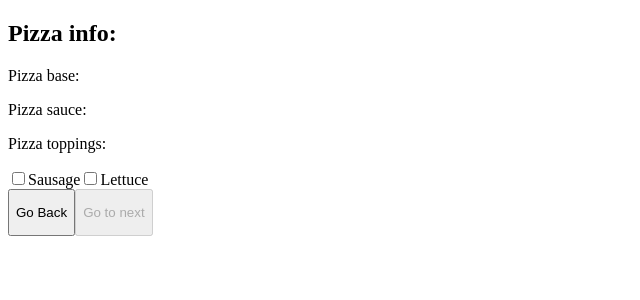
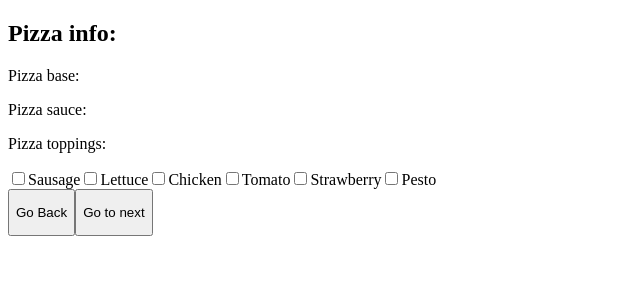
Before and after one commit to oksuriini/byop, an Angular app: page /toppings in a window 1280 px wide. Shown: the top 300 px of the page, without its empty margins (0-640 px from the left). Built offline with nearby package versions, Linux system fonts and the light colour scheme.

Commit message:
implement toppings

```diff
--- a/src/app/final/final.component.html
+++ b/src/app/final/final.component.html
@@ -1,2 +1,2 @@
-<p>final works!</p>
+<button type="button" [disabled]="disableButton">Generate pizza</button>
 <button type="" routerLink="/toppings"><p>Go Back</p></button>
--- a/src/app/final/final.component.ts
+++ b/src/app/final/final.component.ts
@@ -1,5 +1,5 @@
-import { Component, Input } from '@angular/core';
-import { FormGroup } from '@angular/forms';
+import { Component, OnInit } from '@angular/core';
+import { FormGroup, FormGroupDirective } from '@angular/forms';
 import { RouterLink } from '@angular/router';
 
 @Component({
@@ -9,7 +9,12 @@ import { RouterLink } from '@angular/router';
   templateUrl: './final.component.html',
   styleUrl: './final.component.css',
 })
-export class FinalComponent {
-  @Input()
+export class FinalComponent implements OnInit {
   wrapperForm!: FormGroup;
+  disableButton!: boolean;
+  constructor(private parentForm: FormGroupDirective) {}
+
+  ngOnInit(): void {
+    this.wrapperForm = this.parentForm.control;
+  }
 }
--- a/src/app/toppings/toppings.component.ts
+++ b/src/app/toppings/toppings.component.ts
@@ -20,6 +20,10 @@ export class ToppingsComponent implements OnInit {
   choiceList: ToppingChoice[] = [
     { name: 'Sausage', value: 'sausage' },
     { name: 'Lettuce', value: 'lettuce' },
+    { name: 'Chicken', value: 'chicken' },
+    { name: 'Tomato', value: 'tomato' },
+    { name: 'Strawberry', value: 'strawberry' },
+    { name: 'Pesto', value: 'pesto' },
   ];
   constructor(private rootFormGroup: FormGroupDirective) {}
   disableButton: boolean = true;
@@ -51,7 +55,7 @@ export class ToppingsComponent implements OnInit {
   }
 
   allowContinue() {
-    if (this.wrapperForm.controls['toppings'].value != '') {
+    if (this.wrapperForm.controls['toppings'].value.length <= 3) {
       this.disableButton = false;
     } else {
       this.disableButton = true;
```
Also changed, not shown: 1 other file (tests, documents, lock files or other folders).
